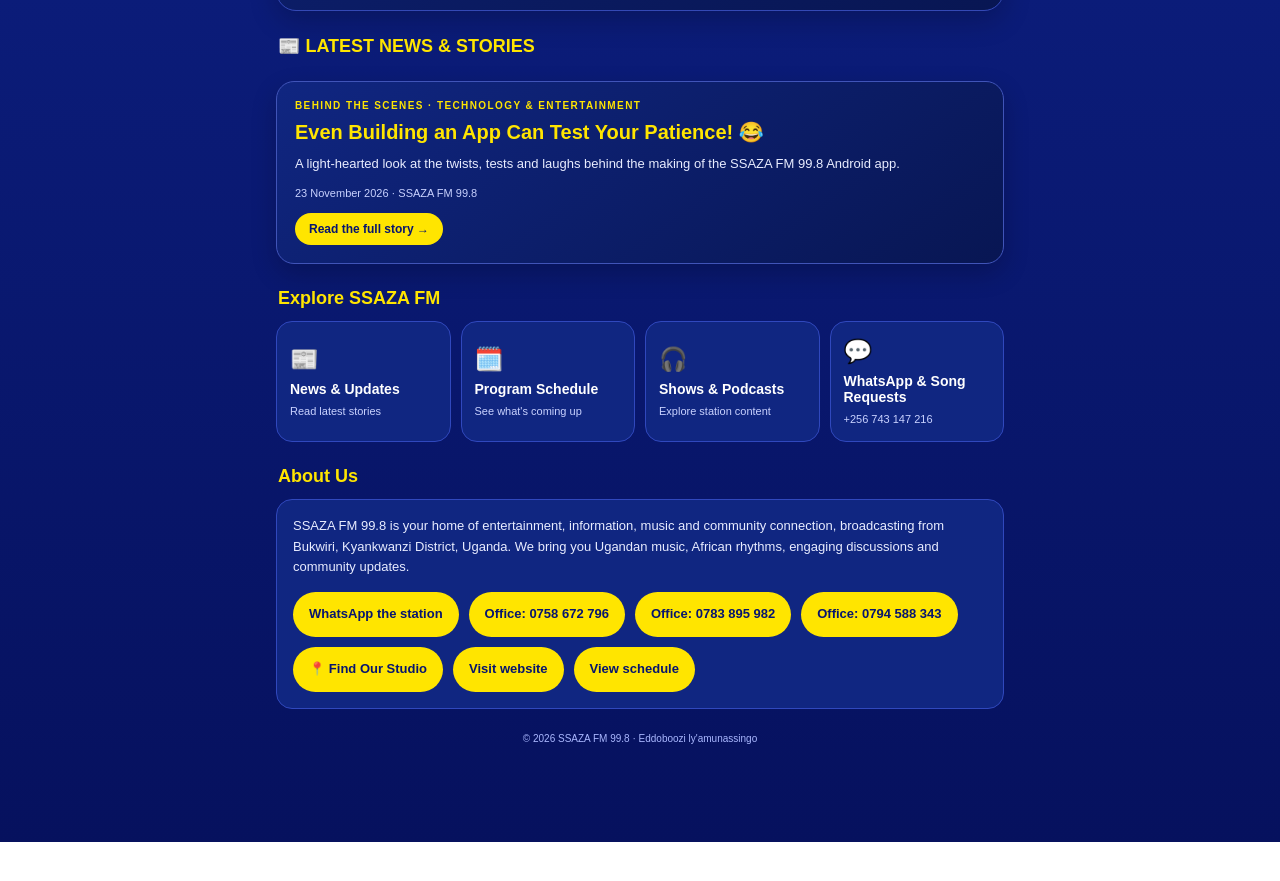
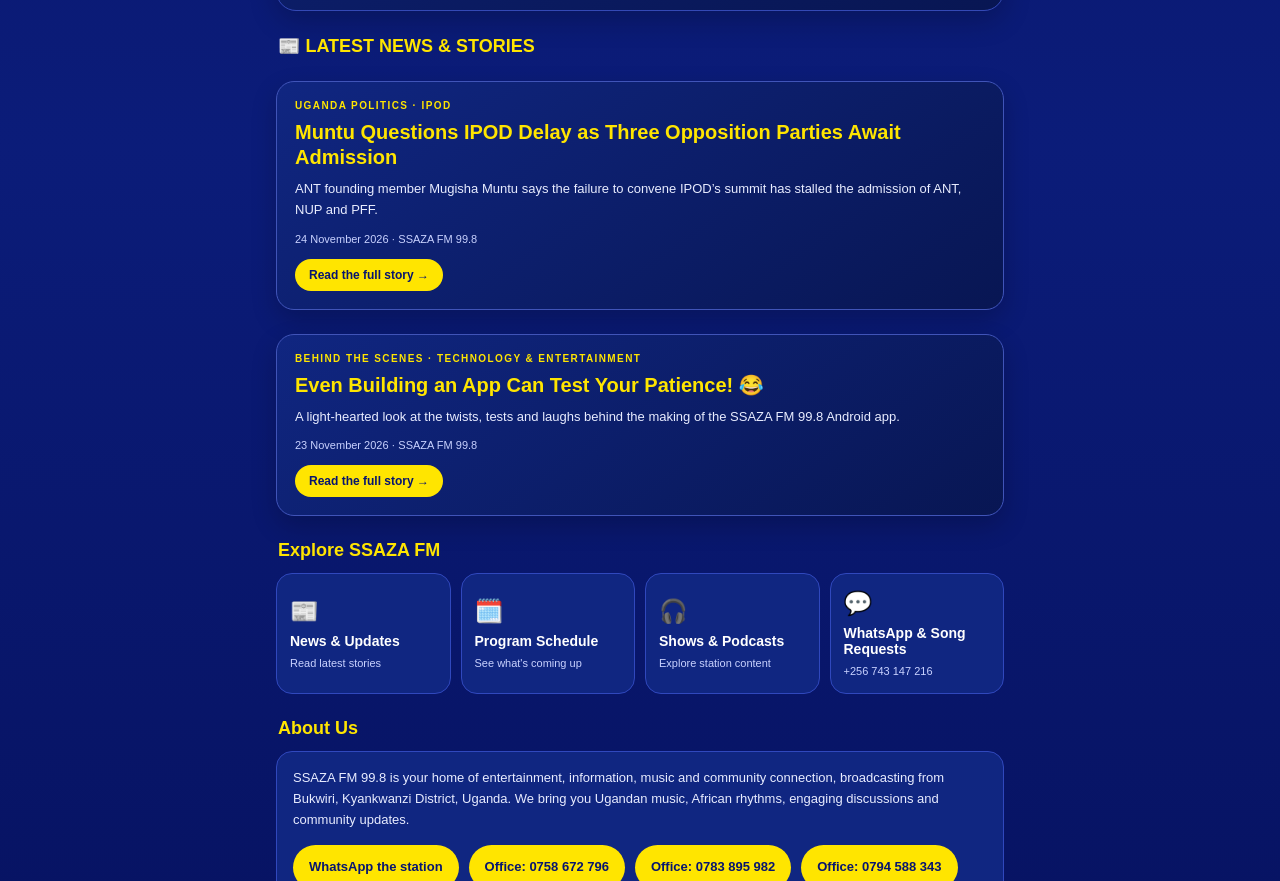
Before and after one commit to Ssazafm998/ssaza-radio-app, a plain HTML site: page index.html in a window 1280 px wide. Shown: the part 1271-2152 px from the top of the page. Before the commit the page ends 2113 px from the top, so only its background shows below. Drawn offline with Linux system fonts and the light colour scheme; a script that the page names is missing.

Commit message:
Feature Mugisha Muntu IPOD story on homepage

```diff
--- a/index.html
+++ b/index.html
@@ -143,6 +143,13 @@ footer{text-align:center;color:#aab8ff;font-size:10px;padding:24px 0 8px}@media(
 
 <section aria-label="Latest news">
 <h2 class="section-title">📰 LATEST NEWS &amp; STORIES</h2>
+<a class="news-feature" href="muntu-questions-ipod-delay.html">
+  <div class="news-kicker">Uganda Politics · IPOD</div>
+  <h3>Muntu Questions IPOD Delay as Three Opposition Parties Await Admission</h3>
+  <p>ANT founding member Mugisha Muntu says the failure to convene IPOD’s summit has stalled the admission of ANT, NUP and PFF.</p>
+  <div class="news-meta">24 November 2026 · SSAZA FM 99.8</div>
+  <span class="news-read">Read the full story →</span>
+</a>
 <a class="news-feature" href="app-story.html">
   <div class="news-kicker">Behind the scenes · Technology &amp; Entertainment</div>
   <h3>Even Building an App Can Test Your Patience! 😂</h3>
```
